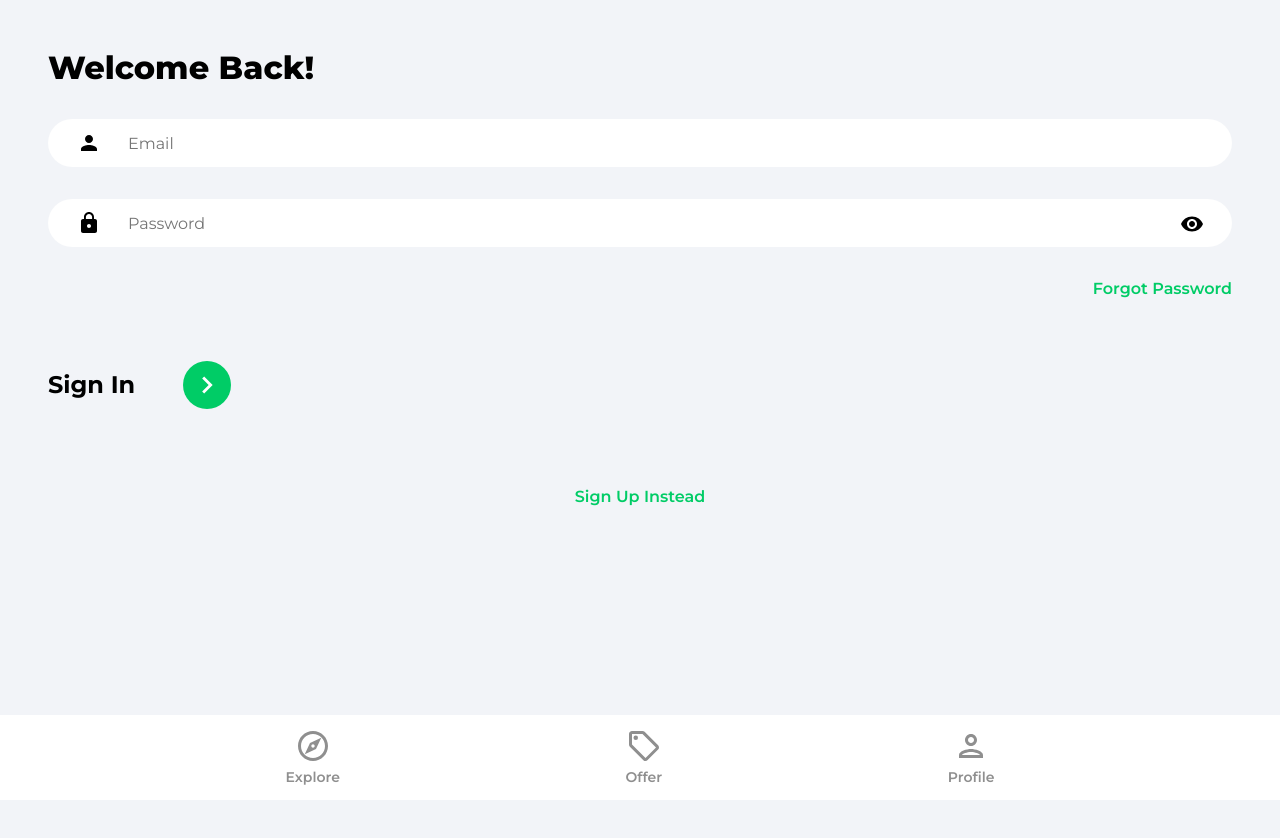
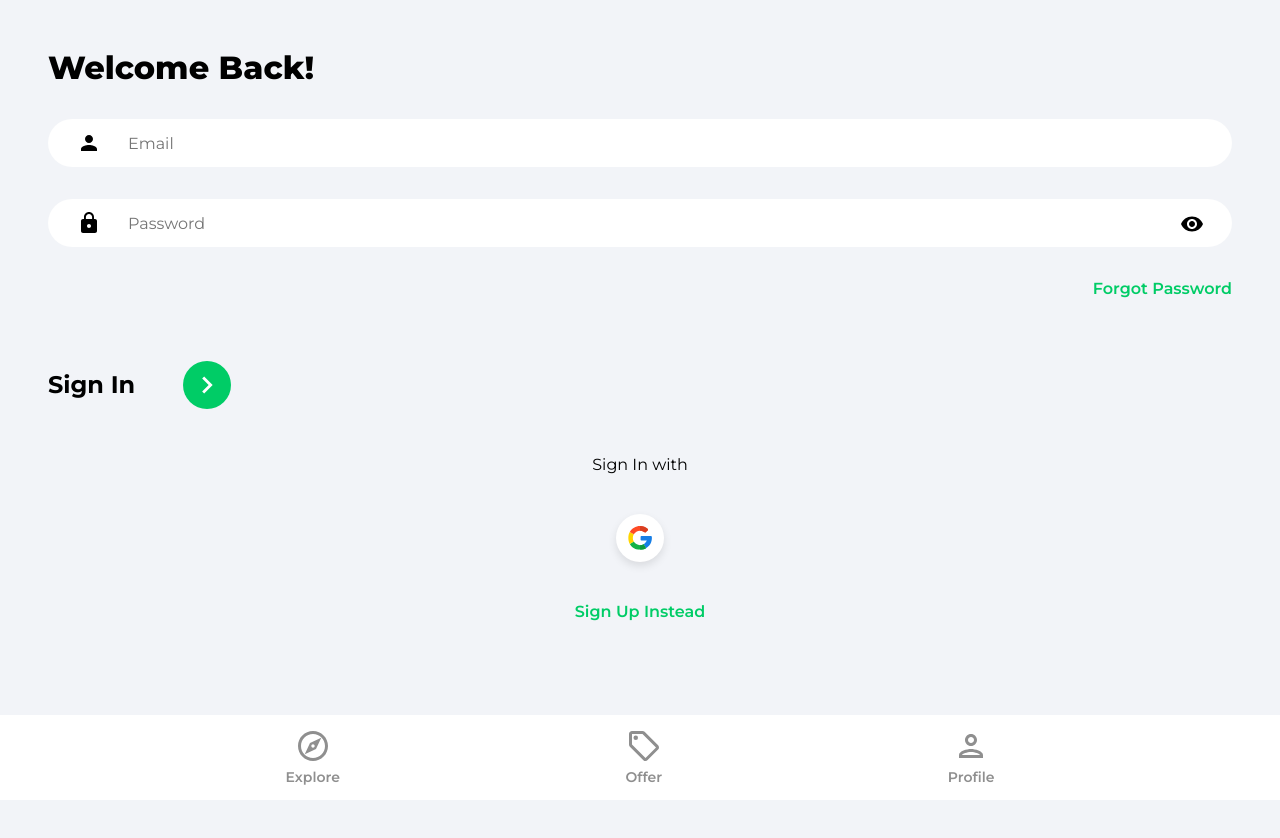
Before and after one commit to SoufianeRep/house-marketplace, a React (Create React App) app: page /sign-in in a window 1280 px wide. Shown: the top 838 px of the page. Before the commit the page ends 800 px from the top, so only its background shows below. Built offline with nearby package versions, Linux system fonts and the light colour scheme.

Commit message:
added google OAuth functionality

```diff
--- /dev/null
+++ b/src/components/OAuth.jsx
@@ -0,0 +1,46 @@
+import { useLocation, useNavigate } from "react-router-dom";
+import { getAuth, signInWithPopup, GoogleAuthProvider } from "firebase/auth";
+import { doc, setDoc, getDoc, serverTimestamp } from "firebase/firestore";
+import { db } from "../firebase.config";
+import { toast } from "react-toastify";
+import googleIcon from "../assets/svg/googleIcon.svg";
+
+export default function OAuth() {
+  const navigate = useNavigate();
+  const location = useLocation();
+
+  const onGoogleClick = async () => {
+    try {
+      const auth = getAuth();
+      const provider = new GoogleAuthProvider();
+      const result = await signInWithPopup(auth, provider);
+      const user = result.user;
+
+      // Check for user
+      const docRef = doc(db, "users", user.uid);
+      const docSnap = await getDoc(docRef);
+
+      //If user doesnt exit create user
+      if (!docSnap.exists()) {
+        await setDoc(doc(db, "users", user.uid), {
+          name: user.displayName,
+          email: user.email,
+          timestamp: serverTimestamp(),
+        });
+      }
+      navigate("/");
+    } catch (error) {
+      console.log(error);
+      toast.error("Could not authorize with google");
+    }
+  };
+
+  return (
+    <div className="socialLogin">
+      <p>Sign {location.pathname === "/sign-in" ? "In" : "Up"} with</p>
+      <button className="socialIconDiv" onClick={onGoogleClick}>
+        <img className="socialIconImg" src={googleIcon} alt="google" />
+      </button>
+    </div>
+  );
+}
--- a/src/index.css
+++ b/src/index.css
@@ -12,6 +12,7 @@
   background-color: #f2f4f8;
   margin: 0;
   box-sizing: border-box;
+  height: 100vh;
 }
 
 a {
@@ -264,7 +265,7 @@
 }
 
 .socialLogin {
-  margin-top: 4rem;
+  margin-top: 1rem;
   display: flex;
   flex-direction: column;
   align-items: center;
@@ -289,7 +290,7 @@
 }
 
 .registerLink {
-  margin-top: 4rem;
+  margin-top: 1rem;
   color: #00cc66;
   font-weight: 600;
   text-align: center;
--- a/src/pages/SignIn.jsx
+++ b/src/pages/SignIn.jsx
@@ -8,6 +8,7 @@
 // Cons imports and components
 import { ReactComponent as ArrowRightIcon } from "../assets/svg/keyboardArrowRightIcon.svg";
 import visibilityIcon from "../assets/svg/visibilityIcon.svg";
+import OAuth from "../components/OAuth";
 
 function SignIn() {
   const [showPassword, setShowPassword] = useState(false);
@@ -90,7 +91,7 @@
           </div>
         </form>
 
-        {/* Google Auth */}
+        <OAuth />
 
         <Link to="/sign-up" className="registerLink">
           Sign Up Instead
--- a/src/pages/SignUp.jsx
+++ b/src/pages/SignUp.jsx
@@ -11,9 +11,10 @@
 import { doc, setDoc, serverTimestamp } from "firebase/firestore";
 import { db } from "../firebase.config";
 
-// icons imports
+// icons and components Imports
 import { ReactComponent as ArrowRightIcon } from "../assets/svg/keyboardArrowRightIcon.svg";
 import visibilityIcon from "../assets/svg/visibilityIcon.svg";
+import OAuth from "../components/OAuth";
 
 function SignUp() {
   const [showPassword, setShowPassword] = useState(false);
@@ -111,7 +112,7 @@
           </div>
         </form>
 
-        {/* Google Auth */}
+        <OAuth />
 
         <Link to="/sign-in" className="registerLink">
           Sign In Instead
```
